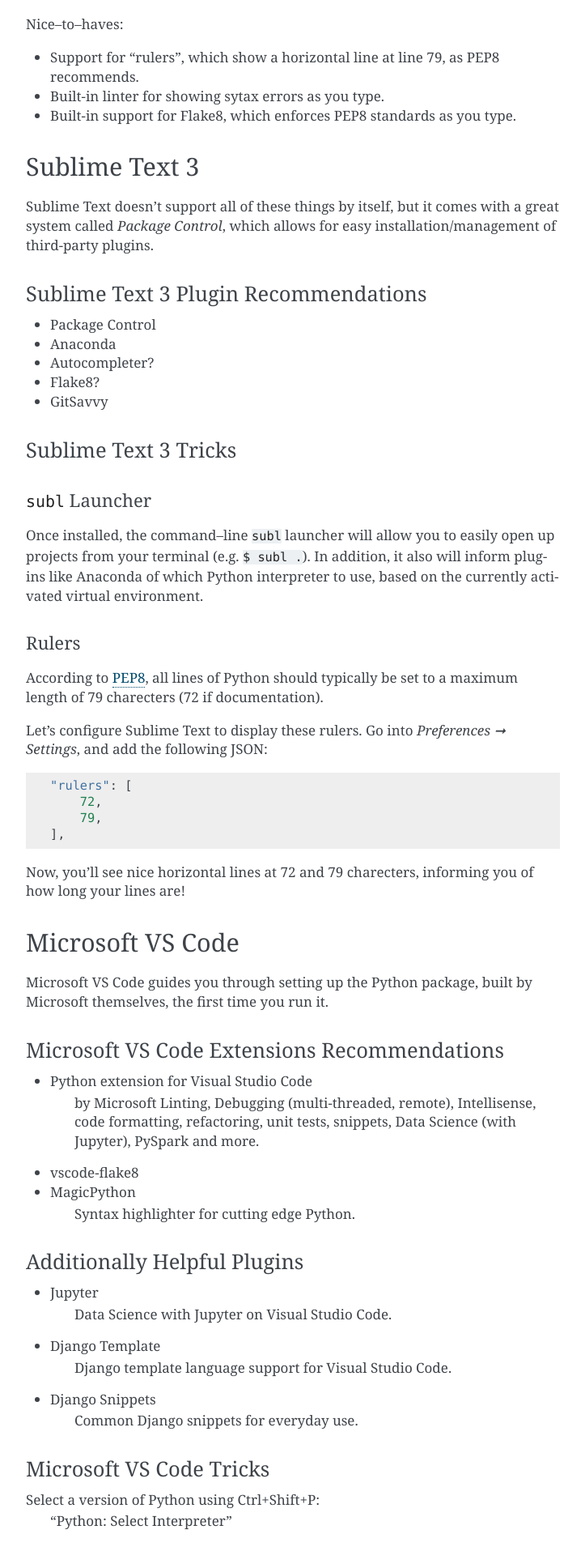
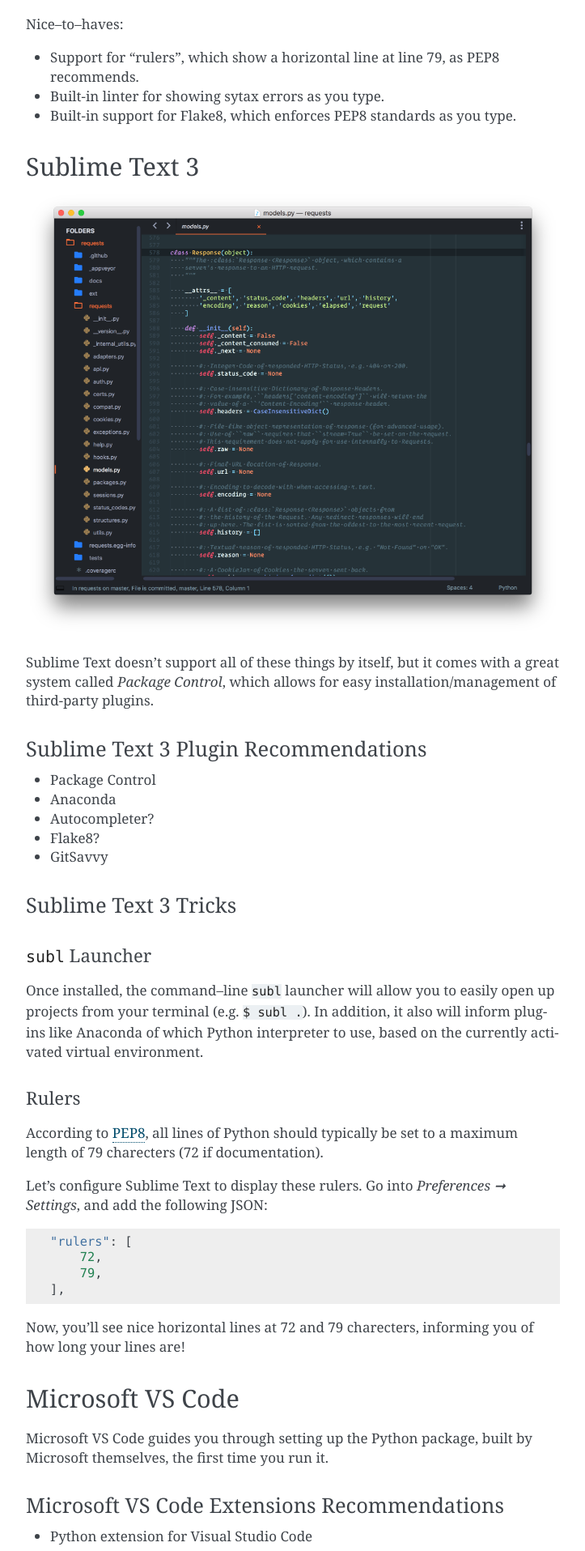
Before and after one commit to kennethreitz-archive/howtopython.org, a Sphinx documentation site: the page built from source/editor.rst, in a window 1280 px wide. Shown: the part 570-2485 px from the top of the page at 81% size, without its empty margins (388-1111 px from the left). Built offline with Sphinx 7.4.7, drawn with Linux system fonts in a browser that asks for light colours; pages that are not in the unit, such as notebooks, are missing from menus.

Commit message:
sublime image
Signed-off-by: Kenneth Reitz <me@kennethreitz.org>

```diff
--- a/source/editor.rst
+++ b/source/editor.rst
@@ -26,6 +26,8 @@
 
 Sublime Text 3
 --------------
+
+.. image:: ../_static/sublime.png
 
 Sublime Text doesn't support all of these things by itself, but it comes with a great system called *Package Control*, which allows for easy installation/management of third-party plugins.
 
```
